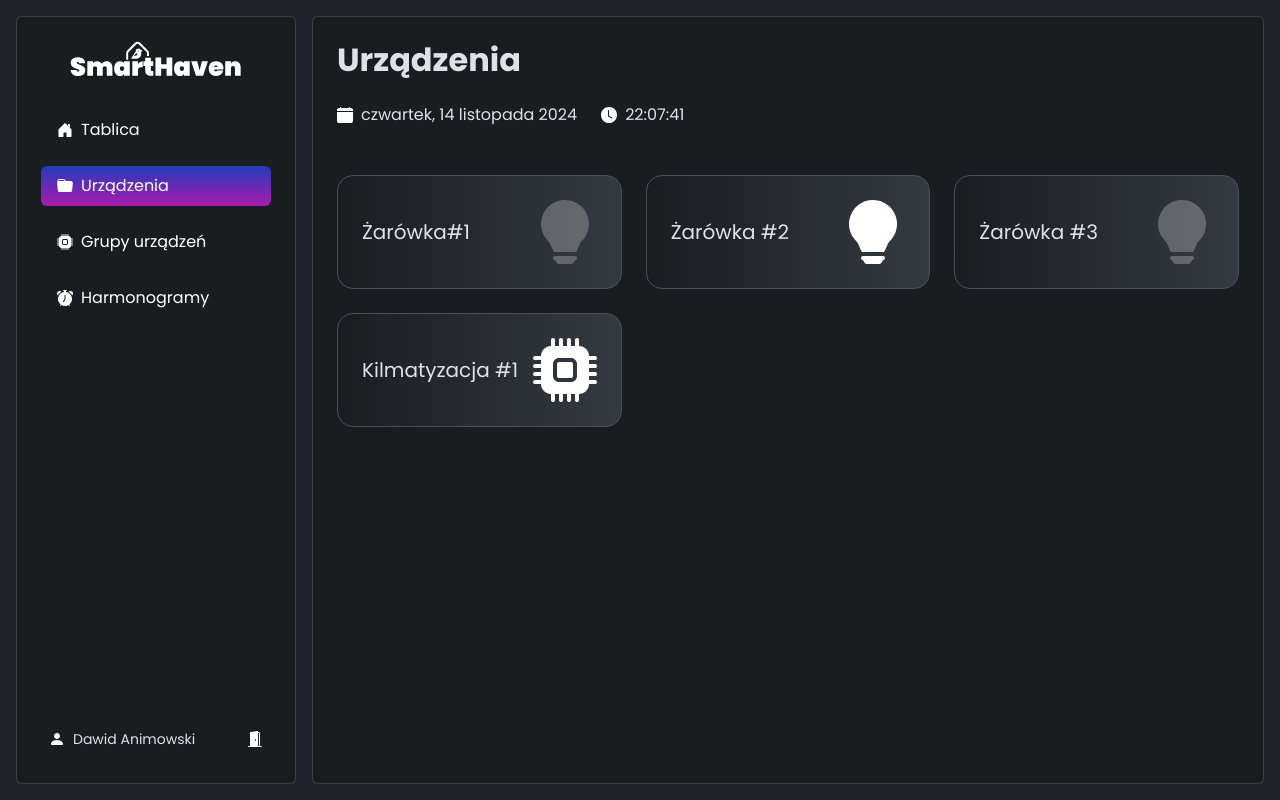
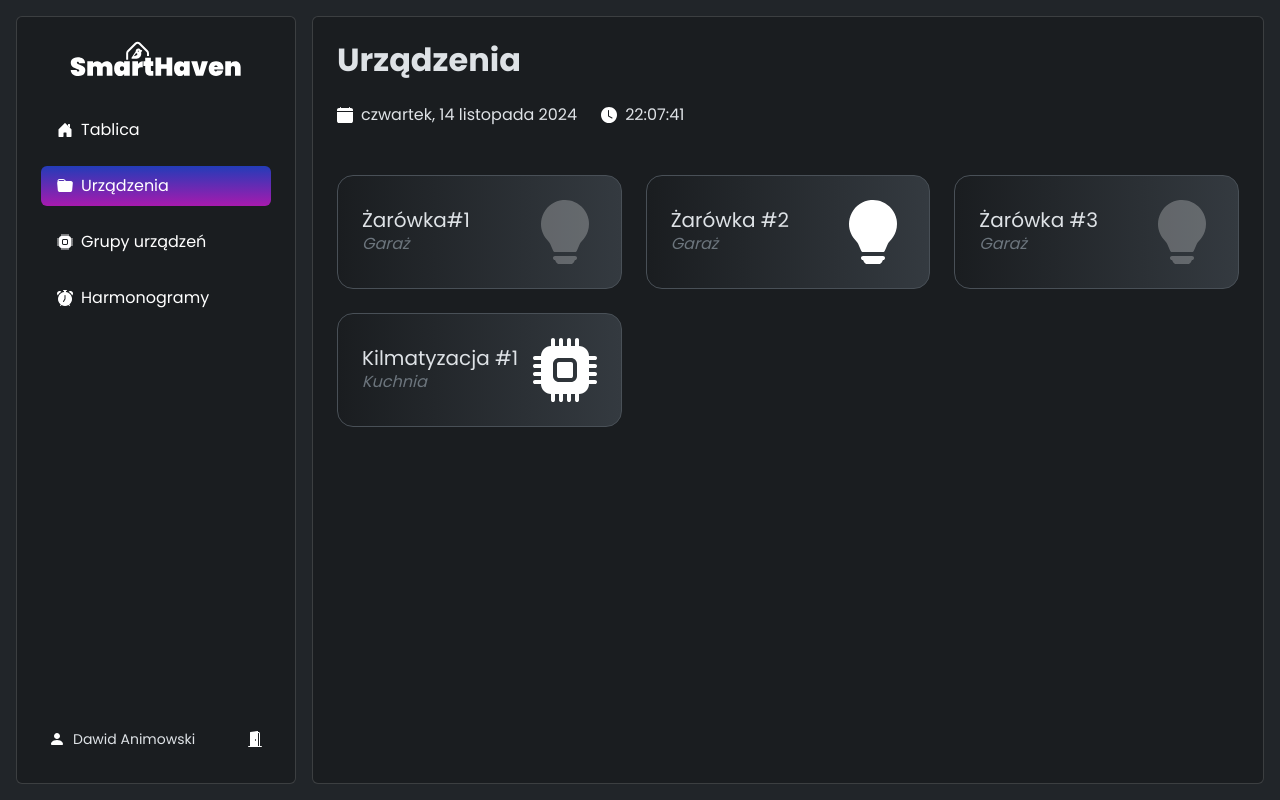
Before and after one commit to Jakub-Rudnik/SmartHaven, a PHP site: page /devices in a window 1280 px wide. Run offline with PHP 8.4, Linux system fonts and the light colour scheme.

Commit message:
feat: add displaying in which room the device is

```diff
--- a/UI/components/devices.php
+++ b/UI/components/devices.php
@@ -4,22 +4,26 @@ $devices = [
   [
       'name' => 'Żarówka#1',
       'type' => 'bulb',
-      'state' => 0
+      'state' => 0,
+      'room' => 'Garaż'
   ],
 [
       'name' => 'Żarówka #2',
       'type' => 'bulb',
-      'state' => 1
+      'state' => 1,
+      'room' => 'Garaż'
   ],
 [
       'name' => 'Żarówka #3',
       'type' => 'bulb',
-      'state' => 0
+      'state' => 0,
+      'room' => 'Garaż'
   ],
 [
       'name' => 'Kilmatyzacja #1',
       'type' => 'ac',
-      'state' => 1
+      'state' => 1,
+      'room' => 'Kuchnia'
   ],
 ];
 
@@ -28,7 +32,10 @@ $devices = [
 <div class="d-grid gap-4 devices py-5">
     <?php foreach ($devices as $device): ?>
             <div class="rounded-4 p-4 device-card d-flex gap-2 justify-content-between align-items-center ">
-                <h5 class="mb-0 text-truncate" title="<?=$device['name']?>"><?= $device['name'] ?></h5>
+                <div class="d-flex flex-column justify-content-center">
+                    <h5 class="mb-0 text-truncate" title="<?=$device['name']?>"><?= $device['name'] ?></h5>
+                    <p class="m-0 text-secondary"><em><?=$device['room']?></em></p>
+                </div>
                 <svg class="<?=$device['state'] == 0 ? 'opacity-25' : '' ?>" width="64" height="64" viewBox="0 0 64 64" fill="none" xmlns="http://www.w3.org/2000/svg">
                 <?php
                     switch ($device['type']) {
```
